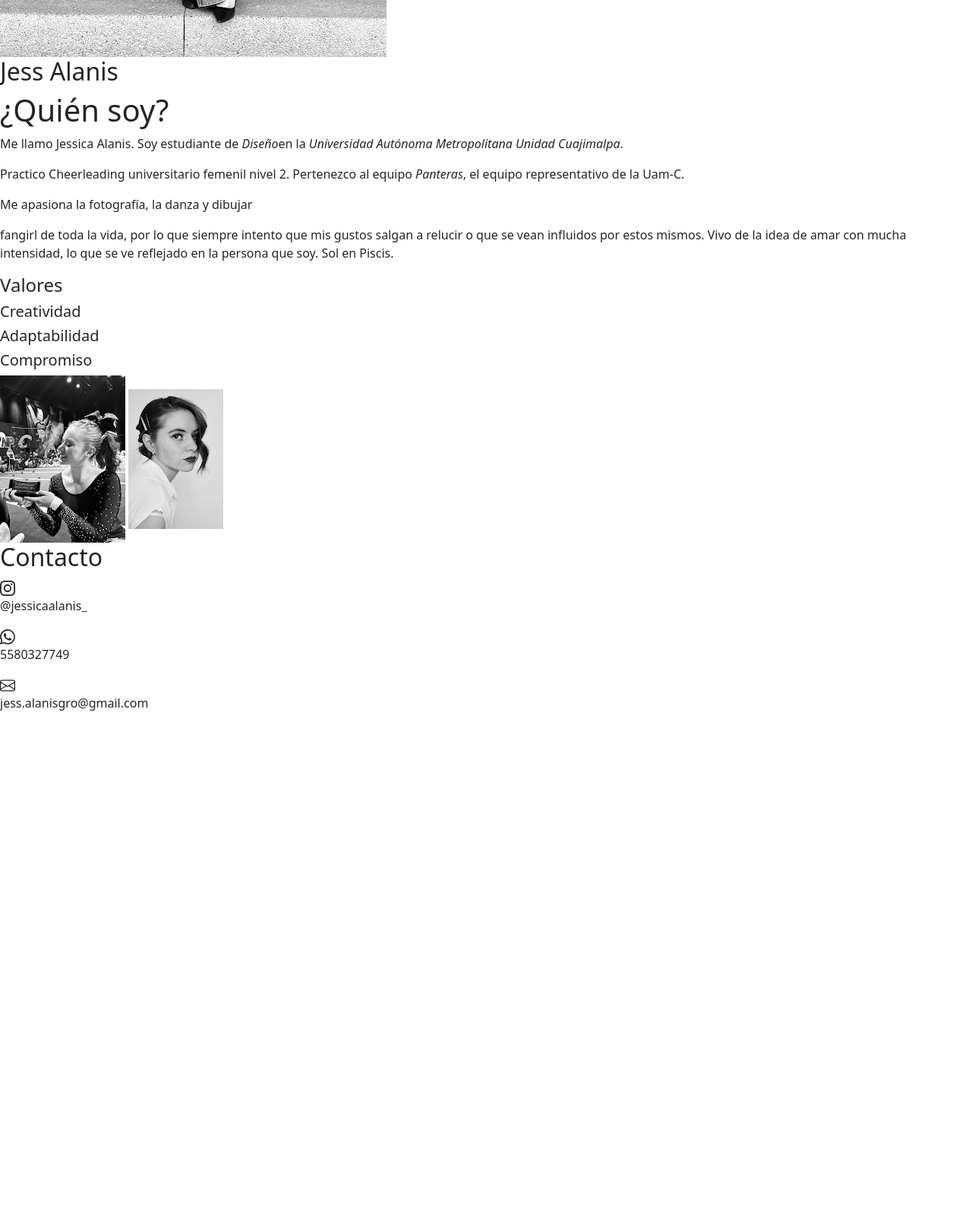
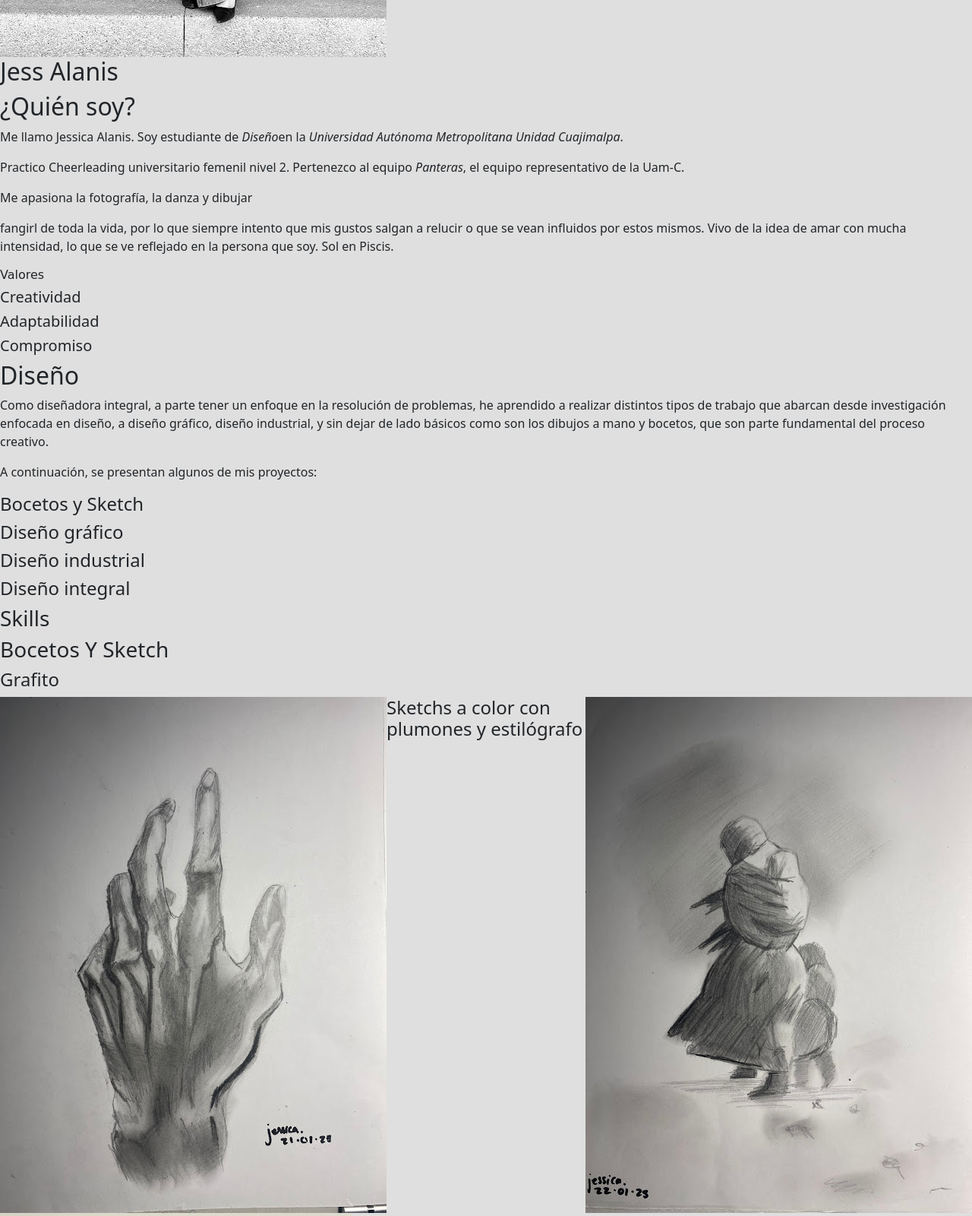
Before and after one commit to jessicaalanis7/portafolio-jessica-alanis-portafolio, a website: page index.html in a window 1280 px wide. Shown: the part 660-2260 px from the top of the page at 76% size. Before the commit the page ends 1613 px from the top, so only its background shows below. Drawn offline with nearby package versions, Linux system fonts and the light colour scheme; a web font is replaced by a local one.

Commit message:
avance08.0425

```diff
--- a/index.html
+++ b/index.html
@@ -15,7 +15,7 @@
     <meta property="og:url" content="/this-page.html" />
     <meta property="og:site_name" content="Portafolio Jessica Alanis" />
 
-    <link href="styles.css" rel="stylesheet" />
+    <link href="style.css" rel="stylesheet" />
     <link rel="icon" type="image/svg+xml" href="/favicon.svg" />
 
     <!-- importar bootstrap  -->
@@ -33,7 +33,13 @@
     <!-- fin importacion bootstrap  -->
   </head>
 
-  <body>
+  <body class="fondo">
+    <div class="wrap">
+
+
+    <header>
+      <h1>Portafolio</h1>
+    </header>
 
     <!--Tipografía header-->
     <link rel="preconnect" href="https://fonts.googleapis.com">
@@ -43,9 +49,15 @@
       @import url('https://fonts.googleapis.com/css2?family=Josefin+Sans:ital,wght@0,100..700;1,100..700&display=swap');
       </style>
     <!--Fin tipografía header-->
-    <header>
-      <h1>Portafolio</h1>
-    </header>
+
+<!-- Suggested code may be subject to a license. Learn more: ~LicenseLog:977019157. -->
+    <!--Tipografía -->
+    <link rel="preconnect" href="https://fonts.googleapis.com">
+<link rel="preconnect" href="https://fonts.gstatic.com" crossorigin>
+<link href="https://fonts.googleapis.com/css2?family=Vibur&display=swap" rel="stylesheet">
+<style>
+  @import url('https://fonts.googleapis.com/css2?family=Vibur&display=swap');
+  </style>
 
 
 
@@ -63,7 +75,7 @@
         </nav>
 
         <nav>
-        <h1>¿Quién soy?</h1>
+        <h2>¿Quién soy?</h2>
         <p> Me llamo Jessica Alanis.
 Soy estudiante de <i>Diseño</i>en la <i>Universidad Autónoma Metropolitana Unidad Cuajimalpa</i>.
         </p>
@@ -77,26 +89,62 @@ Vivo de la idea de amar con mucha intensidad, lo que se ve reflejado en la perso
         </nav>
         <nav>
 
-          <h4>Valores</h4>
+          <h6>Valores</h6>
         <h5>Creatividad</h5>
         <h5>Adaptabilidad</h5>
         <h5>Compromiso</h5>
 
         </nav>
         <nav>
-        <img
-        class="photo1"
-          src="files/Trofeo.jpg"
-          alt="fotografía con Trofeo">
-        <img
-        class="photo2"
-        src="files/1619417273317.jpg"
-        alt="autoretrato">
+        <h2>Diseño</h2>
+        <p>Como diseñadora integral, a parte tener un enfoque en la resolución de problemas, he aprendido a realizar distintos tipos de trabajo que abarcan desde investigación enfocada en diseño, a diseño gráfico, diseño industrial, y sin dejar de lado básicos como son los dibujos a mano y bocetos, que son parte fundamental del proceso creativo.</p>
+        <p>A continuación, se presentan algunos de mis proyectos:</p>
+        </nav>
+        <nav>
+          <h4> Bocetos y Sketch</h4>
+          <h4> Diseño gráfico</h4>
+          <h4> Diseño industrial</h4>
+          <h4> Diseño integral</h4>
 
+        </nav>
+        <nav>
+          <h3>Skills</h3>
+          <!--Agregar íconos de Skills-->
+        </nav>
+        <nav>
+          <h3>Bocetos Y Sketch</h3>
+
+          <h4>Grafito</h4>
+          <img
+          class="photografito1"
+          src="files/IMG_8726.jpg"
+          >
+          <img
+          class="photografito2"
+          src="files/IMG_8734.jpg"
+          >
+          <h4>Sketchs a color con plumones y estilógrafo</h4>
+          <img
+          class="photoplumones1"
+          src="files/jack_sally.jpg"
+        >
+          <h4>Acuarela</h4>
+            <img
+            class="photoacuarela1"
+            src="files/IMG_0404.jpg"
+            >
+          <p>Vaso de papel pintado con acuarela y estilógrafo, expuesto en la exposición del <i>Taller Sketch&Color</i> de la UAM Cuajimalpa.</p>
+
+          <h4>Lápiz pastel</h4>
+          <img
+          class="photopastel1"
+          src="files/converse.jpg"
+          >
        </nav>
 
+        <nav>
         <section>
-        <h2>  Contacto </h2>
+        <h4>  Contacto </h4>
         <section>
           <!-- icono de instagram -->
           <svg
@@ -108,23 +156,27 @@ Vivo de la idea de amar con mucha intensidad, lo que se ve reflejado en la perso
 
 
           <!-- icono de whatsapp -->
+           <span>
+            <svg xmlns="http://www.w3.org/2000/svg" width="16" height="16" fill="currentColor" class="bi bi-whatsapp" viewBox="0 0 16 16">
+              <path d="M13.601 2.326A7.85 7.85 0 0 0 7.994 0C3.627 0 .068 3.558.064 7.926c0 1.399.366 2.76 1.057 3.965L0 16l4.204-1.102a7.9 7.9 0 0 0 3.79.965h.004c4.368 0 7.926-3.558 7.93-7.93A7.9 7.9 0 0 0 13.6 2.326zM7.994 14.521a6.6 6.6 0 0 1-3.356-.92l-.24-.144-2.494.654.666-2.433-.156-.251a6.56 6.56 0 0 1-1.007-3.505c0-3.626 2.957-6.584 6.591-6.584a6.56 6.56 0 0 1 4.66 1.931 6.56 6.56 0 0 1 1.928 4.66c-.004 3.639-2.961 6.592-6.592 6.592m3.615-4.934c-.197-.099-1.17-.578-1.353-.646-.182-.065-.315-.099-.445.099-.133.197-.513.646-.627.775-.114.133-.232.148-.43.05-.197-.1-.836-.308-1.592-.985-.59-.525-.985-1.175-1.103-1.372-.114-.198-.011-.304.088-.403.087-.088.197-.232.296-.346.1-.114.133-.198.198-.33.065-.134.034-.248-.015-.347-.05-.099-.445-1.076-.612-1.47-.16-.389-.323-.335-.445-.34-.114-.007-.247-.007-.38-.007a.73.73 0 0 0-.529.247c-.182.198-.691.677-.691 1.654s.71 1.916.81 2.049c.098.133 1.394 2.132 3.383 2.992.47.205.84.326 1.129.418.475.152.904.129 1.246.08.38-.058 1.171-.48 1.338-.943.164-.464.164-.86.114-.943-.049-.084-.182-.133-.38-.232"/>
+            </svg>
+            <p>5580327749</p>
+           </span>
+
+          <!-- icono de mail -->
+           <span class="d-flex">
           <svg
-          class="icon_1"
-          xmlns="http://www.w3.org/2000/svg" width="20" height="20" fill="currentColor" class="bi bi-whatsapp" viewBox="0 0 16 16">
-            <path d="M13.601 2.326A7.85 7.85 0 0 0 7.994 0C3.627 0 .068 3.558.064 7.926c0 1.399.366 2.76 1.057 3.965L0 16l4.204-1.102a7.9 7.9 0 0 0 3.79.965h.004c4.368 0 7.926-3.558 7.93-7.93A7.9 7.9 0 0 0 13.6 2.326zM7.994 14.521a6.6 6.6 0 0 1-3.356-.92l-.24-.144-2.494.654.666-2.433-.156-.251a6.56 6.56 0 0 1-1.007-3.505c0-3.626 2.957-6.584 6.591-6.584a6.56 6.56 0 0 1 4.66 1.931 6.56 6.56 0 0 1 1.928 4.66c-.004 3.639-2.961 6.592-6.592 6.592m3.615-4.934c-.197-.099-1.17-.578-1.353-.646-.182-.065-.315-.099-.445.099-.133.197-.513.646-.627.775-.114.133-.232.148-.43.05-.197-.1-.836-.308-1.592-.985-.59-.525-.985-1.175-1.103-1.372-.114-.198-.011-.304.088-.403.087-.088.197-.232.296-.346.1-.114.133-.198.198-.33.065-.134.034-.248-.015-.347-.05-.099-.445-1.076-.612-1.47-.16-.389-.323-.335-.445-.34-.114-.007-.247-.007-.38-.007a.73.73 0 0 0-.529.247c-.182.198-.691.677-.691 1.654s.71 1.916.81 2.049c.098.133 1.394 2.132 3.383 2.992.47.205.84.326 1.129.418.475.152.904.129 1.246.08.38-.058 1.171-.48 1.338-.943.164-.464.164-.86.114-.943-.049-.084-.182-.133-.38-.232"/>
-          </svg>
-          <p>5580327749</p>
-          <!-- icono de mail -->
-          <svg
-          class="icon_1"
+          class="icon_1 mx-2"
           xmlns="http://www.w3.org/2000/svg" width="20" height="20" fill="currentColor" class="bi bi-envelope" viewBox="0 0 16 16">
             <path d="M0 4a2 2 0 0 1 2-2h12a2 2 0 0 1 2 2v8a2 2 0 0 1-2 2H2a2 2 0 0 1-2-2zm2-1a1 1 0 0 0-1 1v.217l7 4.2 7-4.2V4a1 1 0 0 0-1-1zm13 2.383-4.708 2.825L15 11.105zm-.034 6.876-5.64-3.471L8 9.583l-1.326-.795-5.64 3.47A1 1 0 0 0 2 13h12a1 1 0 0 0 .966-.741M1 11.105l4.708-2.897L1 5.383z"/>
           </svg>
           <P>jess.alanisgro@gmail.com</p>
+          </span>
          </section>
         </section>
 
 
     </nav>
+  </div>
   </body>
 </html>
--- /dev/null
+++ b/package.json
@@ -0,0 +1,5 @@
+{
+  "dependencies": {
+    "bootstrap-icons": "^1.11.3"
+  }
+}
--- a/style.css
+++ b/style.css
@@ -2,21 +2,62 @@
 /* importar bootstrap */
 @import '~bootstrap/dist/css/bootstrap.min.css';
 
+.fondo{
+    background-color: rgb(223, 223, 223);
+}
+wrap{
+    width: 1100px;
+    height: auto;
+    background-color: rgb(153, 104, 114);
+    margin-left: auto;
+    margin-right: auto;
+    margin-bottom: 0%;
+}
+
 header{
-    width: 1100px;;
-    height: auto;
-    background-color: rgb(0, 0, 0)
+    width: 100%;
+    height: autopx;
+    background-color: rgb(0, 0, 0);
 }
 
 h1{
-    font-family: 'Josefin Sans', sans-serif'
-    color: rgb(255, 64, 124)
+    font-family: 'Josefin Sans';
+    color: rgb(255, 64, 124);
     text-align: center;
+    margin: 30px;
+}
 
+h2 {
+    f
 }
 
 .photo {
-    max: width 200px;
-    height: 100px;
-    float: right;
+
+    height: 5%;
+    float: center;
+    align-items: center;
 }
+
+.photografito1 {
+    height: 10%;
+    float: right
+}
+
+.photografito2 {
+    height: 10%;
+    float:left;
+}
+
+    .vibur-regular {
+        font-family: "Vibur", cursive;
+        font-weight: 400;
+        font-style: normal;}
+h6{
+
+        font-family: "Vibur", cursive;
+        font-weight: 800;
+        font-style: normal;
+        height: auto;
+        font-size: 200%;
+
+}
```
Also changed, not shown: files/IMG_0007.jpg (added), files/IMG_0404.jpg (added), files/IMG_6824.jpg (added), files/IMG_6825.jpg (added), files/IMG_8716.jpg (added), files/IMG_8726.jpg (added), files/IMG_8729.jpg (added), files/IMG_8734.jpg (added), files/IMG_8939.jpg (added), files/IMG_8944.jpg (added), files/IMG_9679.jpg (added), files/IMG_9687.jpg (added), files/converse.jpg (added), files/jack_sally.jpg (added), 1 other file.
